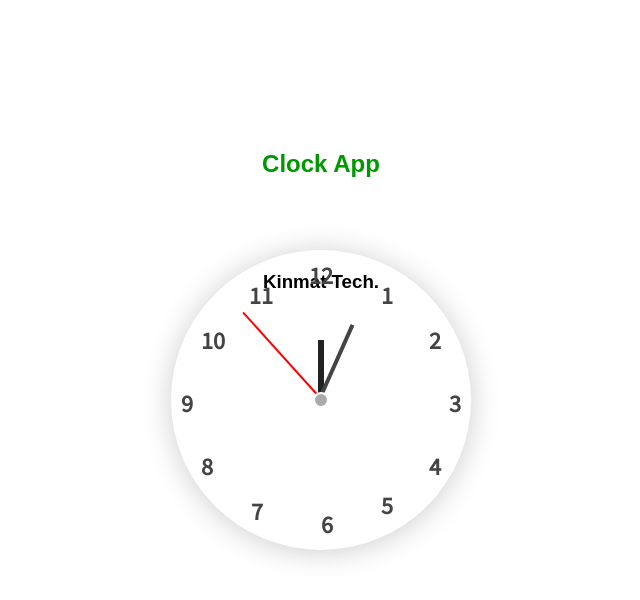
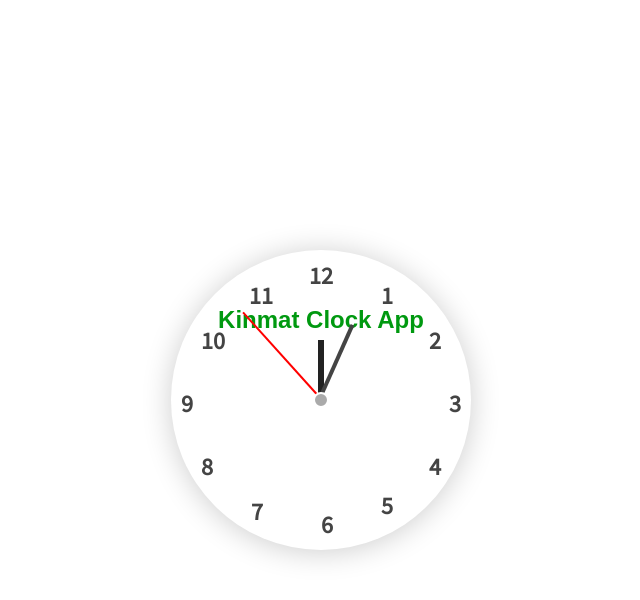
Before and after one commit to KinmatTech/React-Analogue-Clock, a React (Create React App) app: page / in a window 1280 px wide. Shown: the top 600 px of the page, without its empty margins (319-959 px from the left). Built offline with nearby package versions, Linux system fonts and the light colour scheme.

Commit message:
https://github.com/KinmatTech/React-Analogue-Clock.git

```diff
--- /dev/null
+++ b/src/App.js
@@ -0,0 +1,19 @@
+import React from "react";
+import Clock from "./Clock";
+
+function App() {
+  return (
+    <div className="App">
+      {/* <h2><font color="#009800">Clock App</font> </h2> */}
+      {/* <br/> <br/> <br/>
+      <h3>
+        <font color="black">Kinmat Tech.</font></h3> */}
+      <Clock />
+
+
+    </div>
+  );
+
+}
+
+    export default App;
--- a/src/Clock.js
+++ b/src/Clock.js
@@ -41,6 +41,11 @@
             transform: `rotateZ(${this.state.time.getSeconds() * 6}deg)`
           }}
         />
+        <br /> <br />
+        <font color="#009910">
+          <b>Kinmat Clock App </b></font>
+        {/* <font color="#009910">
+         by: Kinma Tech. </font> */}
         <span className="twelve">12</span>
         <span className="one">1</span>
         <span className="two">2</span>
@@ -53,7 +58,9 @@
         <span className="nine">9</span>
         <span className="ten">10</span>
         <span className="eleven">11</span>
+
       </div>
+
     );
   }
 }
--- a/src/index.js
+++ b/src/index.js
@@ -1,21 +1,6 @@
 import React from "react";
 import ReactDOM from "react-dom";
 import "./index.css";
-import Clock from "./Clock";
+import App from "./App.js";
 
-function App() {
-  return (
-    <div className="App">
-      <h2><font color="#009800">Clock App</font> </h2>
-      <br/> <br/> <br/>
-      <h3>
-        <font color="black">Kinmat Tech.</font></h3>
-      <Clock />
-
-
-    </div>
-  );
-}
-
-const rootElement = document.getElementById("root");
-ReactDOM.render(<App />, rootElement);
+ReactDOM.render(<App />, document.getElementById("root"));
```
